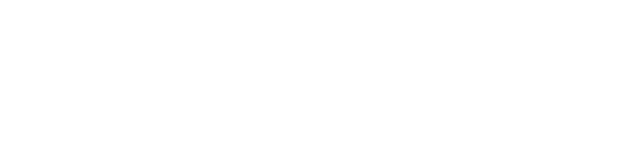
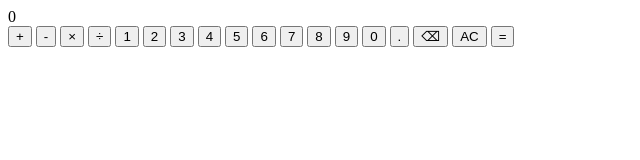
Before and after one commit to Beets-Jr/workshop-calculadora, a plain HTML site: page index.html in a window 1280 px wide. Shown: the whole page, without its empty margins (0-640 px from the left). Drawn offline with Linux system fonts and the light colour scheme.

Commit message:
HTML inicial finalizado

```diff
--- a/index.html
+++ b/index.html
@@ -1,19 +1,53 @@
 <!DOCTYPE html>
 <html lang="pt-br">
 <head>
+  <!-- Configuração de texto e responsividade -->
   <meta charset="UTF-8">
   <meta http-equiv="X-UA-Compatible" content="IE=edge">
   <meta name="viewport" content="width=device-width, initial-scale=1.0">
 
+  <!-- Título da aba -->
   <title>Calculadora | Workshop Beets Jr.</title>
 
+  <!-- Ícone do projeto -->
   <link rel="shortcut icon" href="img/favicon.ico" type="image/x-icon">
 
+  <!-- CSS do projeto -->
   <link rel="stylesheet" type="text/css" href="style.css">
 
+  <!-- Fontes do Projeto -->
+  <link rel="preconnect" href="https://fonts.googleapis.com">
+  <link rel="preconnect" href="https://fonts.gstatic.com" crossorigin>
+  <link href="https://fonts.googleapis.com/css2?family=Roboto&display=swap" rel="stylesheet">
+
+  <!-- JS do projeto -->
   <script src="script.js" defer></script>
 </head>
 <body>
-
+  <main>
+    <div class="calculadora">
+      <div class="visor">0</div>
+      <div class="teclas">
+        <button class="operador somar">+</button>
+        <button class="operador subtrair">-</button>
+        <button class="operador multiplicar">&times;</button>
+        <button class="operador dividir">÷</button>
+        <button class="numero um">1</button>
+        <button class="numero dois">2</button>
+        <button class="numero tres">3</button>
+        <button class="numero quatro">4</button>
+        <button class="numero cinco">5</button>
+        <button class="numero seis">6</button>
+        <button class="numero sete">7</button>
+        <button class="numero oito">8</button>
+        <button class="numero nove">9</button>
+        <button class="numero zero">0</button>
+        <button class="numero decimal">.</button>
+        <button class="numero apagar">&#9003;</button>
+        <button class="limpar">AC</button>
+        <button class="igual">=</button>
+      </div>
+    </div>
+  </main>
 </body>
 </html>
```
